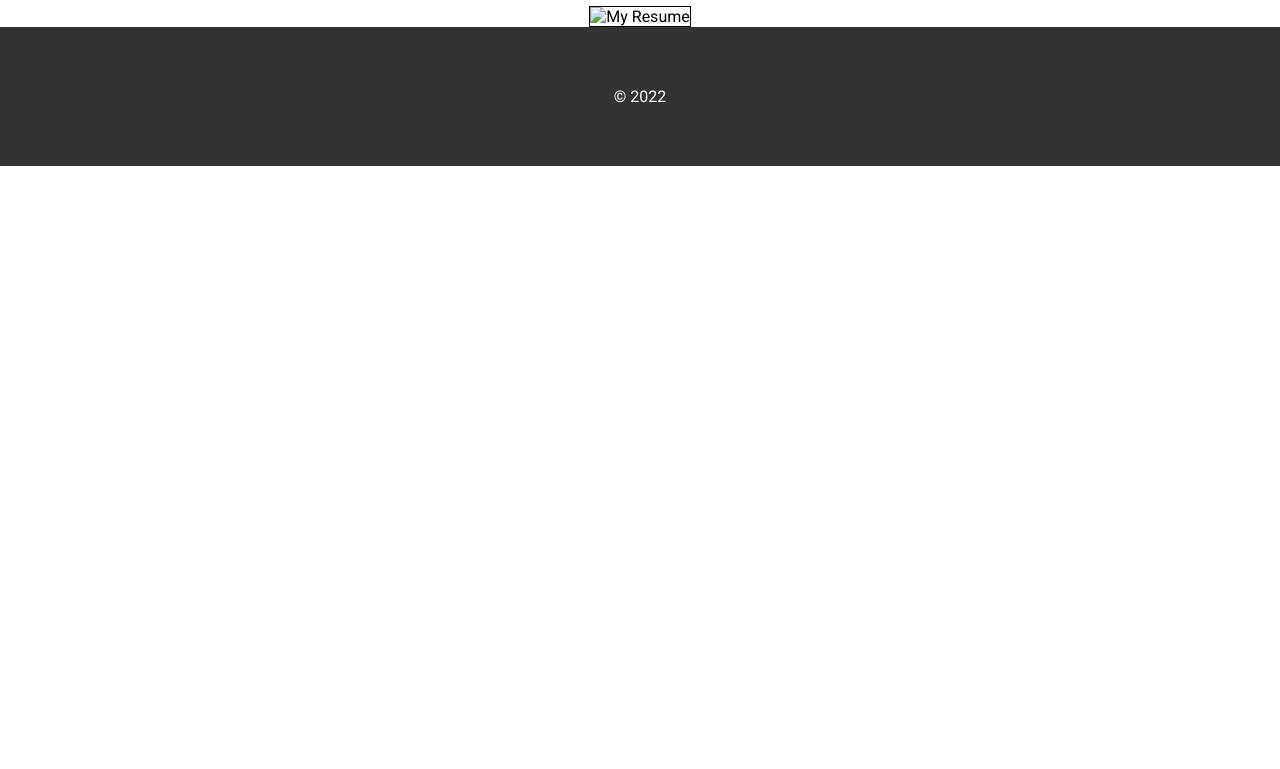
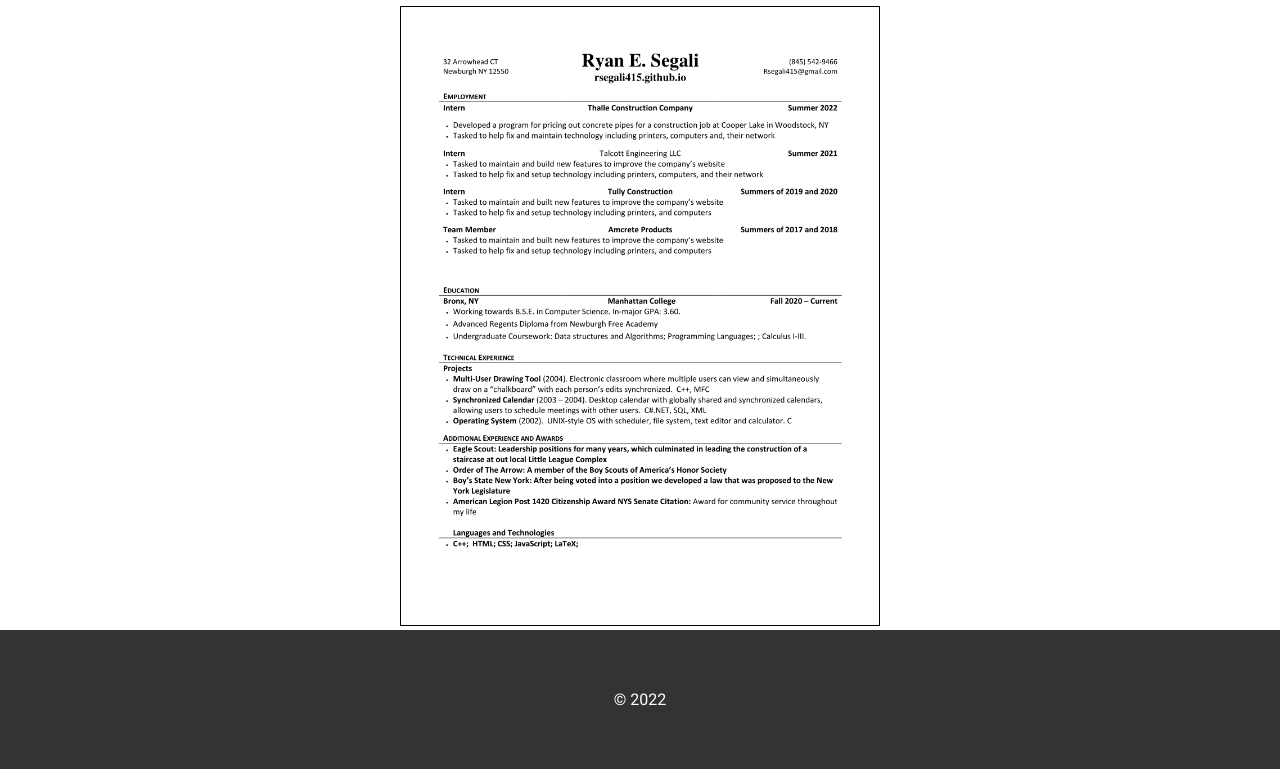
Before and after one commit to rsegali415/resume, a plain HTML site: page index.html in a window 1280 px wide. Shown: the part 155-924 px from the top of the page. Before the commit the page ends 800 px from the top, so only its background shows below. Drawn offline with Linux system fonts and the light colour scheme.

Commit message:
Update index.html

```diff
--- a/index.html
+++ b/index.html
@@ -20,7 +20,7 @@
       </nav>
       <div id="resume">
       <h1><a id="downloadResume"href="Ryan Segali's Resume.pdf" download="Ryan Segali Resume" target="_blank">My Resume</a></h1>
-      <img id="MyResume" src="Ryan Segali's Resume-1.png" alt="My Resume">
+      <img id="MyResume" src="MyResume.png" alt="My Resume">
       </div>
       <footer>
         &copy; 2022
```
